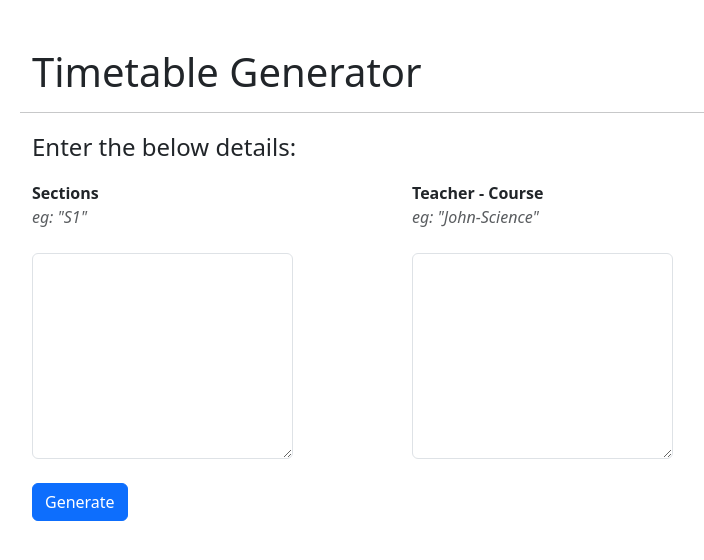
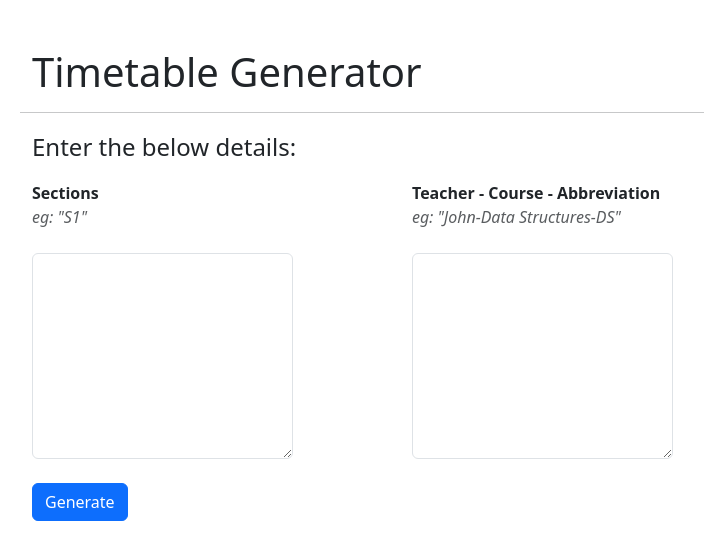
Before and after one commit to gokulkaruna/timetable_render, a Flask app: page / in a window 1280 px wide. Shown: the top 560 px of the page, without its empty margins (50-754 px from the left). Run offline with Flask 3, Linux system fonts and the light colour scheme.

Commit message:
changed index

```diff
--- a/templates/index.html
+++ b/templates/index.html
@@ -4,7 +4,7 @@
 <head>
     <meta charset="UTF-8">
     <meta name="viewport" content="width=device-width, initial-scale=1.0">
-    <title>Document</title>
+    <title>Timetable Generator</title>
     <link href="https://cdn.jsdelivr.net/npm/bootstrap@5.3.2/dist/css/bootstrap.min.css" rel="stylesheet"
         integrity="sha384-T3c6CoIi6uLrA9TneNEoa7RxnatzjcDSCmG1MXxSR1GAsXEV/Dwwykc2MPK8M2HN" crossorigin="anonymous">
 </head>
@@ -24,8 +24,8 @@
                     <textarea name="sections" class="form-control" rows="8" required></textarea>
                 </div>
                 <div class="col-md-3 offset-md-1">
-                    <label class="form-label"><span class="fw-bold">Teacher - Course</span>
-                        <p class="text-muted fst-italic">eg: "John-Science"</p>
+                    <label class="form-label"><span class="fw-bold">Teacher - Course - Abbreviation </span>
+                        <p class="text-muted fst-italic">eg: "John-Data Structures-DS"</p>
                     </label>
                     <textarea name="teacher_course" class="form-control" rows="8" required></textarea>
                 </div>
```
